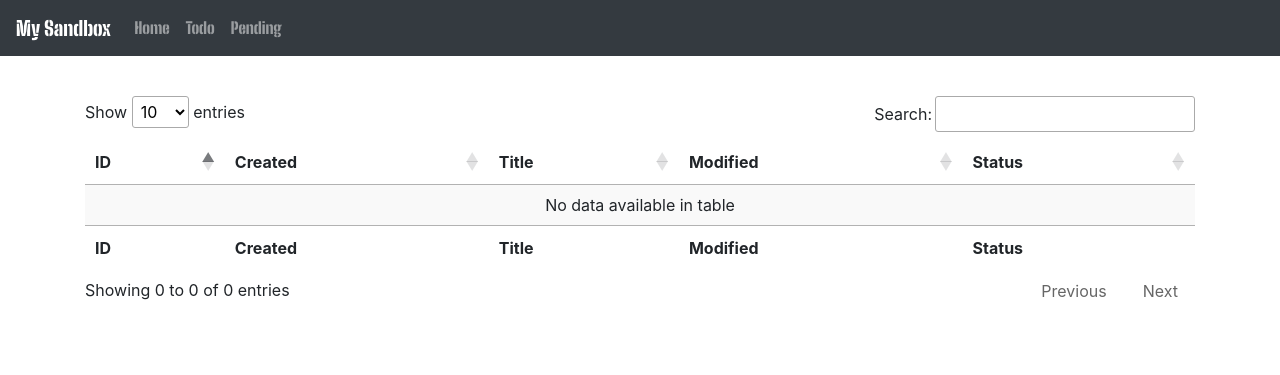
After one commit to faizal2007/todobox, a Flask app: page /pending/view in a window 1280 px wide. The commit adds this page. Shown: the top 375 px of the page. Run offline with Flask 2, Linux system fonts and the light colour scheme; data that the repository does not hold is empty; some libraries are stand-ins or nearby versions.

Commit message:
Add pending todo view,

```diff
--- a/app/__init__.py
+++ b/app/__init__.py
@@ -13,7 +13,6 @@ csrf = CSRFProtect(app)
 app.config['SQLALCHEMY_DATABASE_URI'] = 'sqlite:///' + os.path.join(app.instance_path, app.config['DATABASE_NAME'])
 app.config['SQLALCHEMY_TRACK_MODIFICATIONS'] = False
 
-
 db = SQLAlchemy(app)
 migrate = Migrate(app, db)
 
--- a/app/routes.py
+++ b/app/routes.py
@@ -1,4 +1,4 @@
-from flask import render_template, request, redirect, url_for, make_response, jsonify
+from flask import render_template, request, redirect, url_for, make_response, jsonify, abort
 from app import app, db
 from app.models import Todo
 from datetime import datetime, date, timedelta
@@ -20,14 +20,26 @@ def todo():
 
     # print(datetime.now)
     # print(date.today() - timedelta(days=1))
+    print(today_record)
 
     return render_template('todo.html', today_record=today_record)
 
+@app.route('/<path:todo>/view')
+def view(todo):
+    if todo == 'pending':
+        records = Todo.query.filter(Todo.status == 0).order_by(Todo.modified.desc()).all()
+    elif todo == 'done':
+        records = Todo.query.filter(Todo.status == 1).order_by(Todo.modified.desc()).all()
+    else:
+        abort(404)
+
+    return render_template('view.html', records=records)
+
 @app.route('/add_todo')
 def add_todo():
-    # t = Todo(name='Placebo bola labu', details='Lorem ipsum dolor sit amet, consectetur adipiscing elit. Integer posuere erat a ante.')
-    # db.session.add(t)
-    # db.session.commit()
+    t = Todo(name='Placebo bola labu', details='Lorem ipsum dolor sit amet, consectetur adipiscing elit. Integer posuere erat a ante.')
+    db.session.add(t)
+    db.session.commit()
     return 'test'
 
 @app.route('/<path:todo_id>/delete', methods=['POST'])
@@ -45,10 +57,15 @@ def add():
 
         if 'tomorrow' in request.form:
             getTomorrow = request.form.get("tomorrow").strip()
+        else:
+            getTomorrow = 0
 
         if request.form.get("todo_id") == '':
+            if getTomorrow == 0:
+                t = Todo(name=getTitle, details=getActivities)
+            else:
+                t = Todo(name=getTitle, details=getActivities, timestamp=None, modified=tomorrow)
 
-            t = Todo(name=getTitle, details=getActivities, timestamp=None, modified=tomorrow)
             db.session.add(t)
             db.session.commit()
         else:
--- a/app/templates/base.html
+++ b/app/templates/base.html
@@ -14,11 +14,11 @@
   <link rel="preconnect" href="https://fonts.gstatic.com">
   <link rel="preconnect" href="https://fonts.gstatic.com">
   <link href="https://fonts.googleapis.com/css2?family=Big+Shoulders+Stencil+Display:wght@900&display=swap" rel="stylesheet">
-  <link rel="stylesheet" href="{{ url_for('static', filename='style.css') }}"></style>
-
+  <link rel="stylesheet" href="{{ url_for('static', filename='css/style.css') }}"></style>
   <script type=text/javascript>
     $SCRIPT_ROOT = {{ request.script_root|tojson|safe }};
   </script>
+  {% block extra_css %}{% endblock %}
 </head>
 <body>
     <!-- <a class="{{ 'nav-link active' if active_page == 'index' else 'nav-link' }}" href="{{ url_for('index') }}">Home</a> -->
@@ -37,6 +37,9 @@
             <li class="{{ 'nav-item active' if active_page == 'todo' else 'nav-item' }}">
               <a class="nav-link" href="{{ url_for('todo') }}">Todo</a>
             </li>
+            <li class="{{ 'nav-item active' if active_page == 'todo' else 'nav-item' }}">
+              <a class="nav-link" href="{{ url_for('view', todo='pending') }}">Pending</a>
+            </li>
           </ul>
         </div>
       </nav>
@@ -54,5 +57,6 @@
   integrity="sha384-ho+j7jyWK8fNQe+A12Hb8AhRq26LrZ/JpcUGGOn+Y7RsweNrtN/tE3MoK7ZeZDyx"
   crossorigin="anonymous">
 </script>
+
 {% block extra_script %}{% endblock %}
 </html>
--- a/app/templates/todo.html
+++ b/app/templates/todo.html
@@ -19,6 +19,7 @@
                 {% set balance_div = (today_record|length) % column_size  %}
                 {% set breaker = namespace(value=balance_div) %}
                 <input type="hidden" name="csrf_token" value="{{ csrf_token() }}"/>
+
                 {% for todo in today_record %}
                     {% if loop.index > balance_div %}
                         {% set breaker.value = column_size %}
--- /dev/null
+++ b/app/templates/view.html
@@ -0,0 +1,65 @@
+{% extends "base.html" %}
+{% set active_page = all %}
+{% block extra_css %}
+    <link href="https://cdn.datatables.net/1.10.22/css/jquery.dataTables.min.css" rel="stylesheet">
+{% endblock %}
+{% block content %}
+<main role="main">
+    <div class="jumbotron bg-white">
+        <div class="container-xl">
+            <table id="todoTable" class="display w-100">
+                <thead>
+                    <tr>
+                        <th>ID</th>
+                        <th>Created</th>
+                        <th>Title</th>
+                        <th>Modified</th>
+                        <th>Status</th>
+                    </tr>
+                </thead>
+                <tbody>
+                    {% for todo in records %}
+                    <tr>
+                        <td>{{ todo.id }}</td>
+                        <td>{{ todo.timestamp }}</td>
+                        <td>{{ todo.name }}</td>
+                        <td>{{ todo.modified }}</td>
+                        <td>{{ todo.status }}</td>
+                    </tr>
+                    {% endfor %}
+                </tbody>
+                <tfoot>
+                    <tr>
+                        <th>ID</th>
+                        <th>Created</th>
+                        <th>Title</th>
+                        <th>Modified</th>
+                        <th>Status</th>
+                    </tr>
+                </tfoot>
+            </table>
+        </div>
+    </div>
+</main>
+{% endblock %}
+    {% block extra_script %}
+    <script
+    src="https://cdn.datatables.net/1.10.22/js/jquery.dataTables.min.js">
+    </script>
+    <script>
+        $(document).ready(function() {
+            let table = $('#todoTable').DataTable({
+                stateSave: true
+            });
+            $('#todoTable tbody').on( 'click', 'tr', function () {
+                if ( $(this).hasClass('selected') ) {
+                    $(this).removeClass('selected');
+                }
+                else {
+                    table.$('tr.selected').removeClass('selected');
+                    $(this).addClass('selected');
+                }
+            } );
+        } );
+    </script>
+{% endblock %}
```
Also changed, not shown: app/static/css/style.css (renamed from app/static/style.css).
